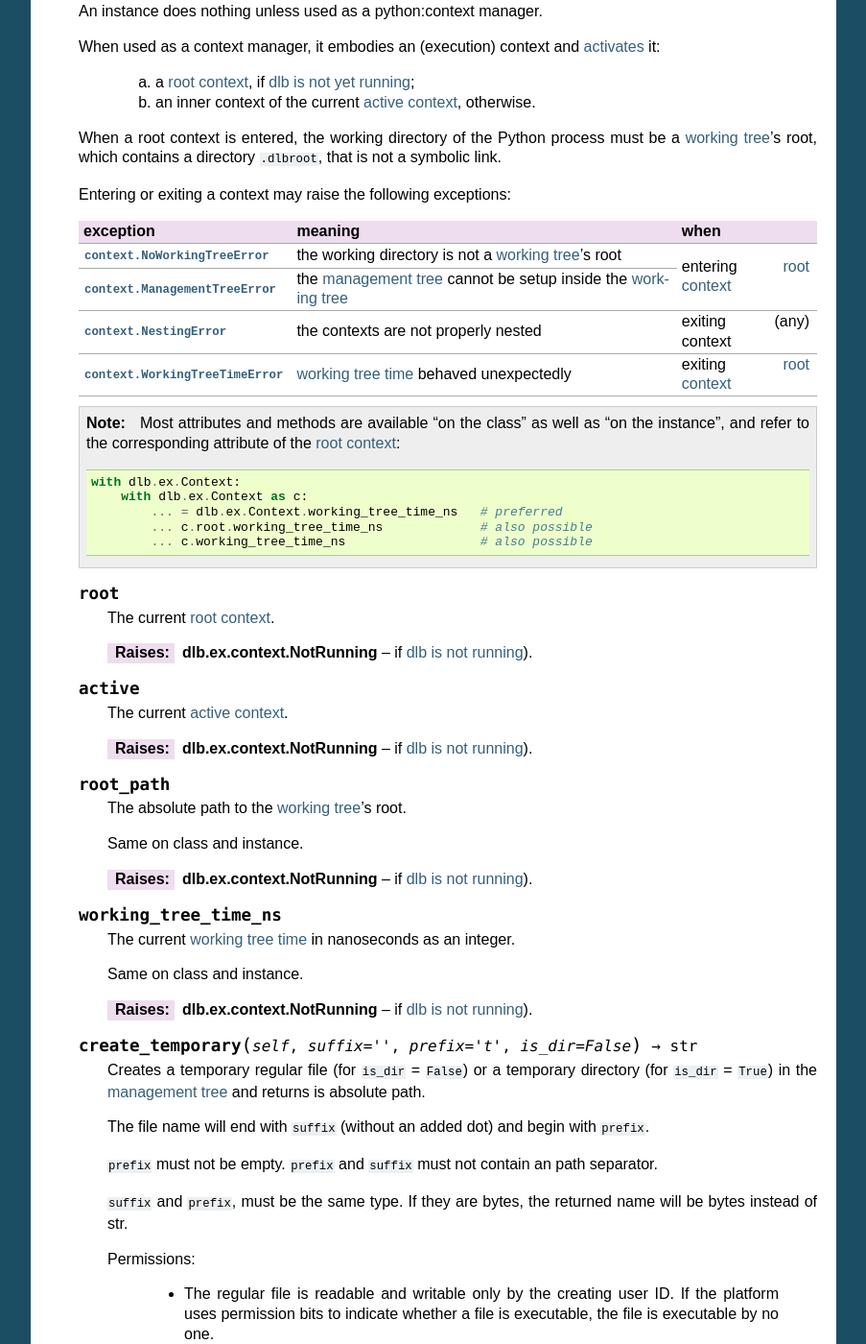
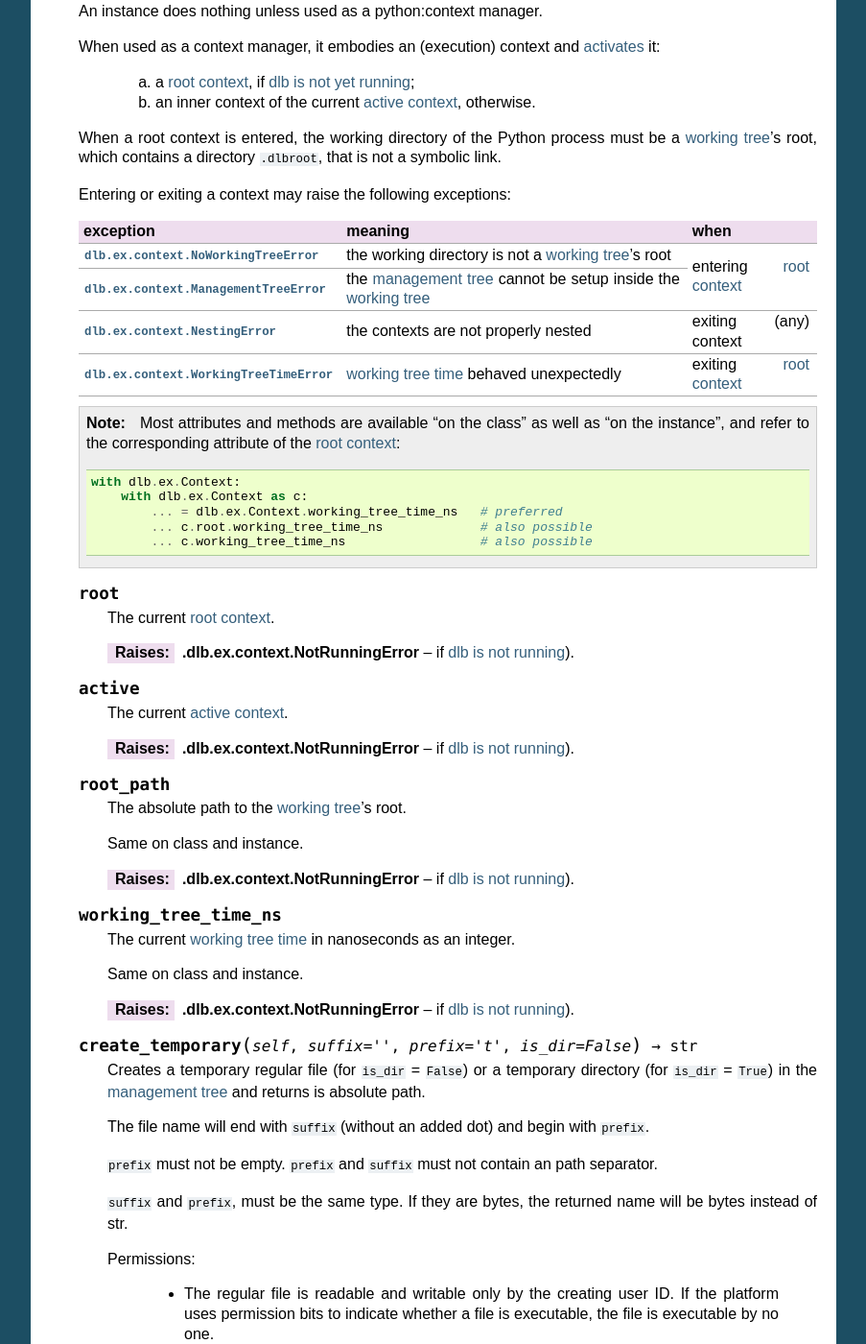
Before and after one commit to dlu-ch/dlb, a Sphinx documentation site: the page built from doc/cmd_context.rst, in a window 1280 px wide and 1400 px high, scrolled down 523 px. Shown: the whole window at 96% size, without its empty margins (198-1101 px from the left). Built offline with Sphinx 7.4.7, drawn with Linux system fonts in a browser that asks for light colours; some of the changed text lies outside the part shown.

Commit message:
Fix references und tables in documentation

```diff
--- a/doc/cmd_context.rst
+++ b/doc/cmd_context.rst
@@ -43,17 +43,17 @@ Contexts can be nested::
 
    Entering or exiting a context may raise the following exceptions:
 
-   +-------------------------------------+-----------------------------------------------------------------------------+--------------------------------+
-   | exception                           | meaning                                                                     | when                           |
-   +=====================================+=============================================================================+================================+
-   | :exc:`context.NoWorkingTreeError`   | the working directory is not a :term:`working tree`'s root                  | entering :term:`root context`  |
-   +-------------------------------------+-----------------------------------------------------------------------------+                                |
-   | :exc:`context.ManagementTreeError`  | the :term:`management tree` cannot be setup inside the :term:`working tree` |                                |
-   +-------------------------------------+-----------------------------------------------------------------------------+--------------------------------+
-   | :exc:`context.NestingError`         | the contexts are not properly nested                                        | exiting (any) context          |
-   +-------------------------------------+-----------------------------------------------------------------------------+--------------------------------+
-   | :exc:`context.WorkingTreeTimeError` | :term:`working tree time` behaved unexpectedly                              | exiting :term:`root context`   |
-   +-------------------------------------+-----------------------------------------------------------------------------+--------------------------------+
+   +---------------------------------------------+-----------------------------------------------------------------------------+--------------------------------+
+   | exception                                   | meaning                                                                     | when                           |
+   +=============================================+=============================================================================+================================+
+   | :exc:`.dlb.ex.context.NoWorkingTreeError`   | the working directory is not a :term:`working tree`'s root                  | entering :term:`root context`  |
+   +---------------------------------------------+-----------------------------------------------------------------------------+                                |
+   | :exc:`.dlb.ex.context.ManagementTreeError`  | the :term:`management tree` cannot be setup inside the :term:`working tree` |                                |
+   +---------------------------------------------+-----------------------------------------------------------------------------+--------------------------------+
+   | :exc:`.dlb.ex.context.NestingError`         | the contexts are not properly nested                                        | exiting (any) context          |
+   +---------------------------------------------+-----------------------------------------------------------------------------+--------------------------------+
+   | :exc:`.dlb.ex.context.WorkingTreeTimeError` | :term:`working tree time` behaved unexpectedly                              | exiting :term:`root context`   |
+   +---------------------------------------------+-----------------------------------------------------------------------------+--------------------------------+
 
    .. note::
       Most attributes and methods are available "on the class" as well as "on the instance", and refer to the
@@ -70,13 +70,13 @@ Contexts can be nested::
 
       The current :term:`root context`.
 
-      :raises dlb.ex.context.NotRunning: if :term:`dlb is not running <run of dlb>`).
+      :raises .dlb.ex.context.NotRunningError: if :term:`dlb is not running <run of dlb>`).
 
    .. attribute:: active
 
       The current :term:`active context`.
 
-      :raises dlb.ex.context.NotRunning: if :term:`dlb is not running <run of dlb>`).
+      :raises .dlb.ex.context.NotRunningError: if :term:`dlb is not running <run of dlb>`).
 
    .. attribute:: root_path
 
@@ -84,7 +84,7 @@ Contexts can be nested::
 
       Same on class and instance.
 
-      :raises dlb.ex.context.NotRunning: if :term:`dlb is not running <run of dlb>`).
+      :raises .dlb.ex.context.NotRunningError: if :term:`dlb is not running <run of dlb>`).
 
    .. attribute:: working_tree_time_ns
 
@@ -92,7 +92,7 @@ Contexts can be nested::
 
       Same on class and instance.
 
-      :raises dlb.ex.context.NotRunning: if :term:`dlb is not running <run of dlb>`).
+      :raises .dlb.ex.context.NotRunningError: if :term:`dlb is not running <run of dlb>`).
 
    .. method:: create_temporary(self, suffix='', prefix='t', is_dir=False) -> str
 
@@ -137,4 +137,4 @@ Contexts can be nested::
       :raises ValueError: if ``prefix`` is empty or contains a path separator.
       :raises FileExistsError: if all tried candidates already existed
 
-      :raises dlb.ex.context.NotRunning: if :term:`dlb is not running <run of dlb>`).
+      :raises .dlb.ex.context.NotRunningError: if :term:`dlb is not running <run of dlb>`).
--- a/doc/similar_tools.rst
+++ b/doc/similar_tools.rst
@@ -18,7 +18,7 @@ and improve the modularity and the ability to split large projects into smaller
 Examples are:
 
  - `Make <https://en.wikipedia.org/wiki/Make_%28software%29>`_
- - `Apache Ant <http://ant.apache.org/>`_ (XML, Java-centric)
+ - `Apache Ant <https://ant.apache.org/>`_ (XML, Java-centric)
  - `SCons <https://scons.org/>`_ (Python, based on the Perl-script `Cons <https://www.gnu.org/software/cons/stable/cons.html>`_)
  - https://pypi.org/project/doit/ (Python)
  - https://mesonbuild.com/ (Python)
```
Also changed, not shown: doc/cmd_tool.rst (+92 -46 lines).
